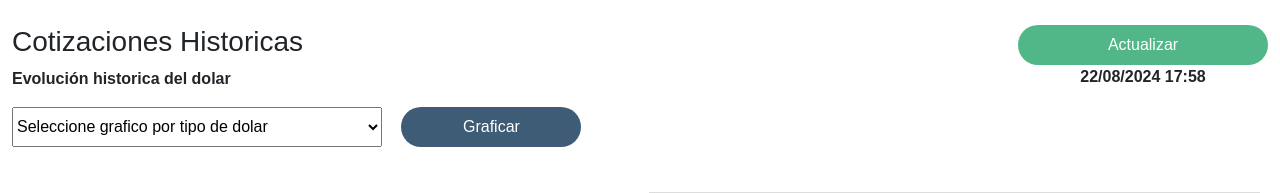
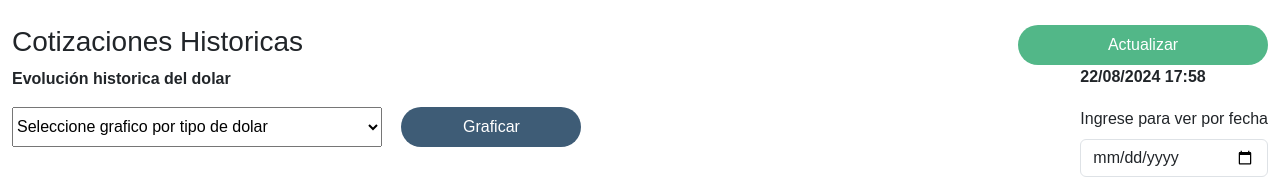
Before and after one commit to JuliMeier/integrador-prog-ii-tup5, a Flask app: page /historicos in a window 1280 px wide. Shown: the part 100-293 px from the top of the page. Run offline with Flask 3, Linux system fonts and the light colour scheme; data that the repository does not hold is empty; some libraries are stand-ins or nearby versions.

Commit message:
actualizacion de historicos graficos
se actualizo la graficacion con filtrado y alert con sweet alert

```diff
--- a/app.py
+++ b/app.py
@@ -1,10 +1,13 @@
 from flask import Flask, jsonify, json, render_template, request
 from flask_cors import CORS
 import requests
-# from datetime import datetime
+import logging
+from datetime import datetime
+
 
 app = Flask(__name__)
 CORS(app)
+logging.basicConfig(level=logging.DEBUG)
 
 class Cotizacion:
     def __init__(self, compra, venta, casa, fecha_actualizacion):
@@ -108,11 +111,36 @@ def dolares():
 # traigo los historicos de dolares de todas las casas de cambio
 @app.route('/get-cotizaciones', methods=['GET'])
 def get_cotizaciones():
+    fecha_filtro = request.args.get('fecha')
+    casa_filtro = request.args.get('casa')
+    print(casa_filtro)
+    print(fecha_filtro)
+
     url = "https://api.argentinadatos.com/v1/cotizaciones/dolares"
     response = requests.get(url)
 
     if response.status_code == 200:
-        return jsonify(response.json())
+        data = response.json()
+        info_moneda = []
+
+        for i in data:
+            fecha_elemento = datetime.strptime(i['fecha'], '%Y-%m-%d')
+            if (fecha_filtro and fecha_elemento == datetime.strptime(fecha_filtro, '%Y-%m-%d')) and \
+            (casa_filtro and i['casa'] == casa_filtro):
+                info_moneda.append({
+                    'casa': i['casa'],
+                    'compra': i['compra'],
+                    'venta': i['venta'],
+                    'fecha': i['fecha']
+            })
+            else:
+                info_moneda.append({
+                    'casa': i['casa'],
+                    'compra': i['compra'],
+                    'venta': i['venta'],
+                    'fecha': i['fecha']
+                })
+        return jsonify(info_moneda)
     else:
         return jsonify({'error':'No se pudo obtener los datos'}), 500
 
@@ -127,6 +155,17 @@ def get_cotizaciones_tipo(tipoDolar):
     else:
         return jsonify({"error": "No se pudo obtener los datos"}), 500
 
+# Ruta para obtener cotizacion por tipo de dólar y fecha
+# @app.route('/get-cotizaciones/<tipoDolar>/<fecha>', methods=['GET'])
+# def get_cotizaciones_tipo_fecha(tipoDolar, fecha):
+#     url = f"https://api.argentinadatos.com/v1/cotizaciones/dolares/{tipoDolar}/{fecha}"
+#     logging.debug(f"Realizando solicitud a: {url}")
+#     response = requests.get(url)
+
+#     if response.status_code == 200:
+#         return jsonify(response.json())
+#     else:
+#         return jsonify({"error": "No se pudo obtener los datos"}), 500
 
 # Creo la ruta de inicio
 @app.route('/')
--- a/static/css/styles.css
+++ b/static/css/styles.css
@@ -166,6 +166,12 @@
   text-align: center; /* Centra el contenido dentro de cada elemento */
 }
 
+.form-container {
+  display: flex;
+  justify-content: space-between;
+  align-items: flex-start;
+}
+
 .section-container{
   display: flex;
   justify-content: space-around;
--- a/static/js/historicos.js
+++ b/static/js/historicos.js
@@ -4,6 +4,8 @@ cargarTabla();
 
 const selectElement = document.getElementById('moneda-select');
 const button = document.querySelector('.button-send');
+const inputFecha = document.getElementById('fecha-input');
+
 
 function actualizacionHora(){
   fetch('http://127.0.0.1:5000/dolares')
@@ -26,13 +28,59 @@ button.addEventListener('click',() => {
   const selectValue = selectElement.value
 
   console.log('Selected value:', selectValue);
-  fetch(`https://api.argentinadatos.com/v1/cotizaciones/dolares/${selectValue}`)
-  .then(response => response.json())
-  .then(data => console.log(data));
 
   historicosTipoDeDolar(selectValue);
   limpiarTabla();
   cargarTablaTipoDolar(selectValue);
+})
+
+inputFecha.addEventListener('change',() => {
+  const selectValue = selectElement.value
+
+
+  const fechaSeleccionada = inputFecha.value;
+  //console.log(inputFecha)
+  console.log('Selected value:', selectValue);
+  console.log('Fecha seleccionada:', fechaSeleccionada);
+  //const partesFecha = fechaSeleccionada.split('-');
+  //const nuevaFecha = partesFecha.join('/');
+  //console.log(nuevaFecha)
+  limpiarTabla();
+
+
+  fetch(`/get-cotizaciones?casa=${selectValue}&fecha=${fechaSeleccionada}`)
+  .then(response => response.json())
+  .then(data => {
+    console.log(data)
+
+    // const tbody = document.querySelector(".table tbody");
+    // const fila = document.createElement('tr');
+
+    // const fecha = document.createElement('td')
+    // fecha.textContent = data[0].fecha
+
+    // const casa = document.createElement('td')
+    // casa.textContent = data.casa
+
+    // const compra = document.createElement('td')
+    // compra.textContent = data.compra
+
+    // const venta = document.createElement('td')
+    // venta.textContent = data.venta
+    // fila.appendChild(fecha);
+    // fila.appendChild(casa);
+    // fila.appendChild(compra);
+    // fila.appendChild(venta);
+
+    // tbody.appendChild(fila)
+
+
+  }
+);
+
+
+  //cargarTablaTipoDolarFecha(selectValue, fechaSeleccionada);
+
 })
 
 
@@ -51,7 +99,6 @@ async function historicosDolar() {
     jsonData.forEach(item => {
     xAxisData.push(item.fecha);
     yAxisData.push(item.venta);
-      // You can use 'venta' or any other relevant value
 
     });
 
@@ -70,9 +117,17 @@ var option = {
     data: ['']
   },
   xAxis: {
-
     data: xAxisData
   },
+  dataZoom: [{
+    type: 'inside',
+    start: 0,
+    end: 100
+  }, {
+    type: 'slider',
+    start: 0,
+    end: 100
+  }],
   yAxis: {},
   series: [
     {
@@ -83,9 +138,15 @@ var option = {
   ]
 };
 
-// Display the chart using the configuration items and data just specified.
+// Paso las opciones como parametros de mi grafico.
 myChart.setOption(option);
-
+// Función para actualizar el gráfico cuando se selecciona un rango
+myChart.on('brush', function (params) {
+  var range = params.batch[0].range;
+  // Actualiza las opciones del gráfico con el nuevo rango
+  option.xAxis.min = range[0];
+  option.xAxis.max = range[1];
+});
   } catch (error) {
     console.error('Error:', error);
   }
@@ -233,8 +294,48 @@ async function cargarTablaTipoDolar(tipoDolar) {
 }
 }
 
+//function para traer tipo de cambio por fecha
+// async function cargarTablaTipoDolarFecha(tipoDolar, fecha) {
+//   try {
+//     const response = await fetch(`/get-cotizaciones?casa=${tipoDolar}&fecha=${fecha}`);
+//     if (!response.ok) {
+//       throw new Error('Error al obtener los datos');
+//     }
+//     const datos = await response.json();
+//     //console.log(datos);
+//     const tbody = document.querySelector(".table tbody");
+
+//   datos.forEach((item)=> {
+//     const fila = document.createElement('tr');
+
+//     const fecha = document.createElement('td')
+//     fecha.textContent = item.fecha
+
+//     const casa = document.createElement('td')
+//     casa.textContent = item.casa
+
+//     const compra = document.createElement('td')
+//     compra.textContent = item.compra
+
+//     const venta = document.createElement('td')
+//     venta.textContent = item.venta
+
+//     fila.appendChild(fecha);
+//     fila.appendChild(casa);
+//     fila.appendChild(compra);
+//     fila.appendChild(venta);
+
+//     tbody.appendChild(fila)
+
+//   });
+//   }
+//   catch (error) {
+//     console.error('Error cargando los datos: ', error);
+// }
+// }
+
 function limpiarTabla() {
-  const tabla = document.querySelector("table"); // Reemplaza "miTabla" con el ID de tu tabla
+  const tabla = document.querySelector("table");
   const tbody = tabla.querySelector(".table tbody");
   tbody.innerHTML = "";
 }
--- a/templates/datos.html
+++ b/templates/datos.html
@@ -136,6 +136,7 @@
                 </div>
         </div>
     </footer>
+    <script src="https://cdn.jsdelivr.net/npm/sweetalert2@11"></script>
     <script src="https://cdn.jsdelivr.net/npm/bootstrap@5.3.3/dist/js/bootstrap.bundle.min.js" integrity="sha384-YvpcrYf0tY3lHB60NNkmXc5s9fDVZLESaAA55NDzOxhy9GkcIdslK1eN7N6jIeHz" crossorigin="anonymous"></script>
     <script src="/static/js/datos.js"></script>
 </body>
--- a/templates/historicos.html
+++ b/templates/historicos.html
@@ -47,14 +47,14 @@
                 <p class="text-main" id="hora">22/08/2024 17:58</p>
             </div>
         </div>
-
+        <div class="form-container">
         <form action="">
             <select class="select-form" id="moneda-select">
                 <option value="" disabled selected>Seleccione grafico por tipo de dolar</option>
                 <option value="oficial">Oficial</option>
                 <option value="blue">Blue</option>
                 <option value="bolsa">Bolsa</option>
-                <option value="ccl">CCL</option>
+                <option value="contadoconliqui">CCL</option>
                 <option value="cripto">Cripto</option>
                 <option value="mayorista">Mayorista</option>
                 <option value="solidario">Solidario</option>
@@ -62,6 +62,13 @@
             </select>
             <button type="button" class="button-send" data-bs-toggle="modal" data-bs-target="#formModal" >Graficar</button>
         </form>
+        <form>
+            <label for="fecha" class="form-label">Ingrese para ver por fecha</label>
+            <input type="date" class="form-control" id="fecha-input" required>
+        </form>
+        </div>
+
+
     </main>
     <div class="section-container">
         <div class="grafico-container">
@@ -69,6 +76,7 @@
         </div>
 
         <div class="table-container">
+
         <table class="table">
             <thead>
               <tr>
```
Also changed, not shown: static/js/datos.js (+10 -1 lines).
